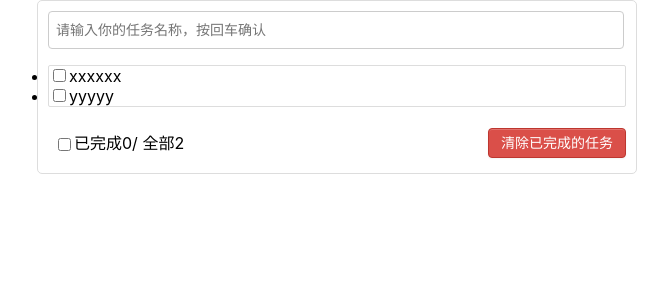
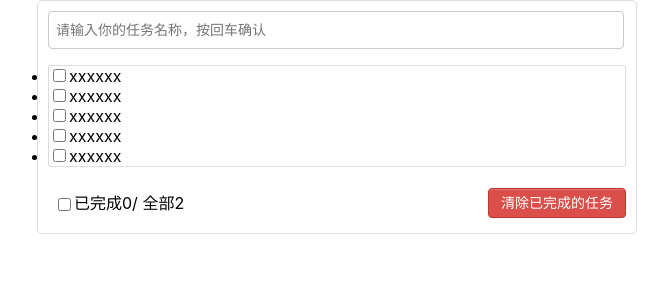
Before and after one commit to wj-kd-cn/todolistapp, a React (Create React App) app: page / in a window 1280 px wide. Shown: the top 300 px of the page, without its empty margins (303-971 px from the left). Built offline with nearby package versions, Linux system fonts and the light colour scheme.

Commit message:
header，list,item,footer组件开发

```diff
--- a/src/App.css
+++ b/src/App.css
@@ -45,47 +45,3 @@ body {
   border-radius: 5px;
 
 }
-
-/* main */
-
-.todo-main{
-  margin-left: 0px;
-  border: 1px solid #ddd;
-  border-radius: 2px;
-  padding: 0px;
-}
-
-.todo-empty {
-  height: 40px;
-  line-height: 40px;
-  border: 1px solid #ddd;
-  border-radius: 2px;
-  padding-left: 5px;
-  margin-top: 10px;
-}
-
-li label {
-  float: left;
-  cursor: pointer;
-}
-
-li lable li input {
-  vertical-align: middle;
-  margin-right: 6px;
-  position: relative;
-  top: -1px;
-}
-
-li button {
-  float: right;
-  display: none;
-  margin-top: 3px;
-}
-
-li:before {
-  content: initial;
-}
-
-li:last-child {
-  border-bottom: none;
-}
--- a/src/App.jsx
+++ b/src/App.jsx
@@ -1,6 +1,7 @@
 import React, { Component } from 'react'
 import Footer from './components/Footer'
-import Header from './components/Header';
+import Header from './components/Header'
+import List from './components/List'
 import './App.css';
 
 export default class App extends Component {
@@ -9,26 +10,8 @@ export default class App extends Component {
       <div className="todo-container">
         <div className="todo-wrap">
          <Header />
-
-
-          <ul className="todo-main">
-            <li>
-              <label>
-                <input type="checkbox" />
-                <span>xxxxxx</span>
-                <button className="btn btn-danger" style={{display:'none'}}>删除</button>
-              </label>
-            </li>
-            <li>
-              <label>
-                <input type="checkbox" />
-                <span>yyyyy</span>
-                <button className="btn btn-danger" style={{display:'none'}}>删除</button>
-              </label>
-            </li>
-
-          </ul>
-          <Footer />
+         <List />
+         <Footer />
 
         </div>
 
--- /dev/null
+++ b/src/components/Item/index.css
@@ -0,0 +1,26 @@
+
+li label {
+    float: left;
+    cursor: pointer;
+  }
+
+  li lable li input {
+    vertical-align: middle;
+    margin-right: 6px;
+    position: relative;
+    top: -1px;
+  }
+
+  li button {
+    float: right;
+    display: none;
+    margin-top: 3px;
+  }
+
+  li:before {
+    content: initial;
+  }
+
+  li:last-child {
+    border-bottom: none;
+  }
--- a/src/components/Item/index.jsx
+++ b/src/components/Item/index.jsx
@@ -1,5 +1,5 @@
 import React, { Component } from 'react'
-
+import './index.css'
 
 
 export default class Item extends Component {
@@ -7,7 +7,13 @@ export default class Item extends Component {
 
   render() {
     return (
-      <div>Item</div>
+      <li>
+      <label>
+        <input type="checkbox" />
+        <span>xxxxxx</span>
+        <button className="btn btn-danger" style={{display:'none'}}>删除</button>
+      </label>
+    </li>
     )
   }
 }
--- /dev/null
+++ b/src/components/List/index.css
@@ -0,0 +1,17 @@
+/* main */
+
+.todo-main{
+    margin-left: 0px;
+    border: 1px solid #ddd;
+    border-radius: 2px;
+    padding: 0px;
+  }
+
+  .todo-empty {
+    height: 40px;
+    line-height: 40px;
+    border: 1px solid #ddd;
+    border-radius: 2px;
+    padding-left: 5px;
+    margin-top: 10px;
+  }
--- a/src/components/List/index.jsx
+++ b/src/components/List/index.jsx
@@ -1,4 +1,6 @@
 import React, { Component } from 'react'
+import Item from '../Item'
+import './index.css'
 
 
 
@@ -7,7 +9,13 @@ export default class List extends Component {
 
   render() {
     return (
-      <div>List</div>
+    <ul className="todo-main">
+      <Item />
+      <Item />
+      <Item />
+      <Item />
+      <Item />
+    </ul>
     )
   }
 }
```
